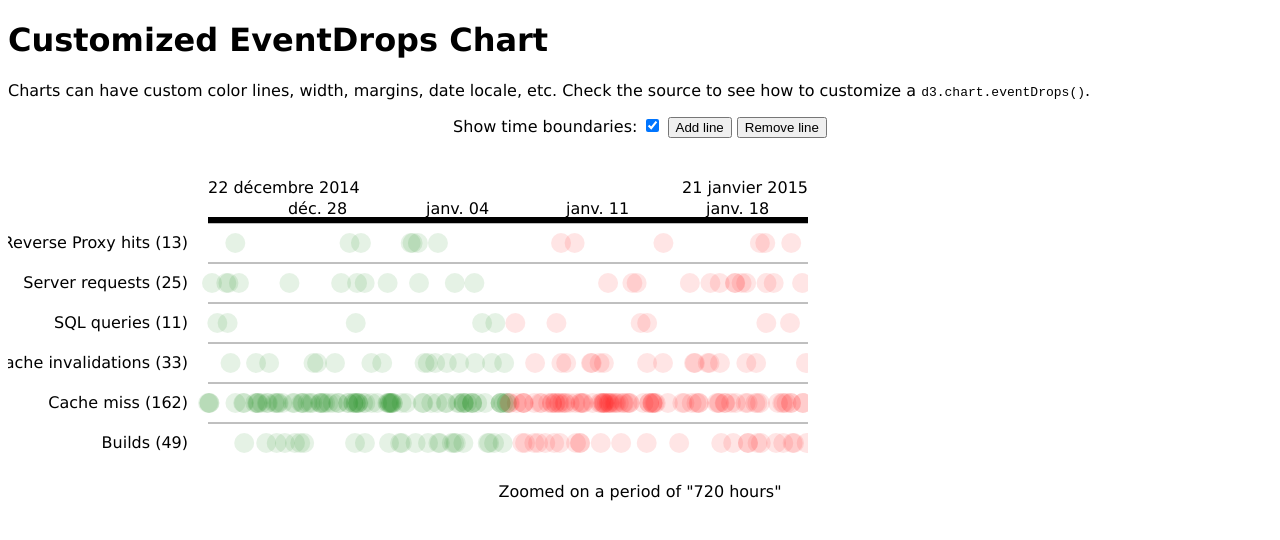
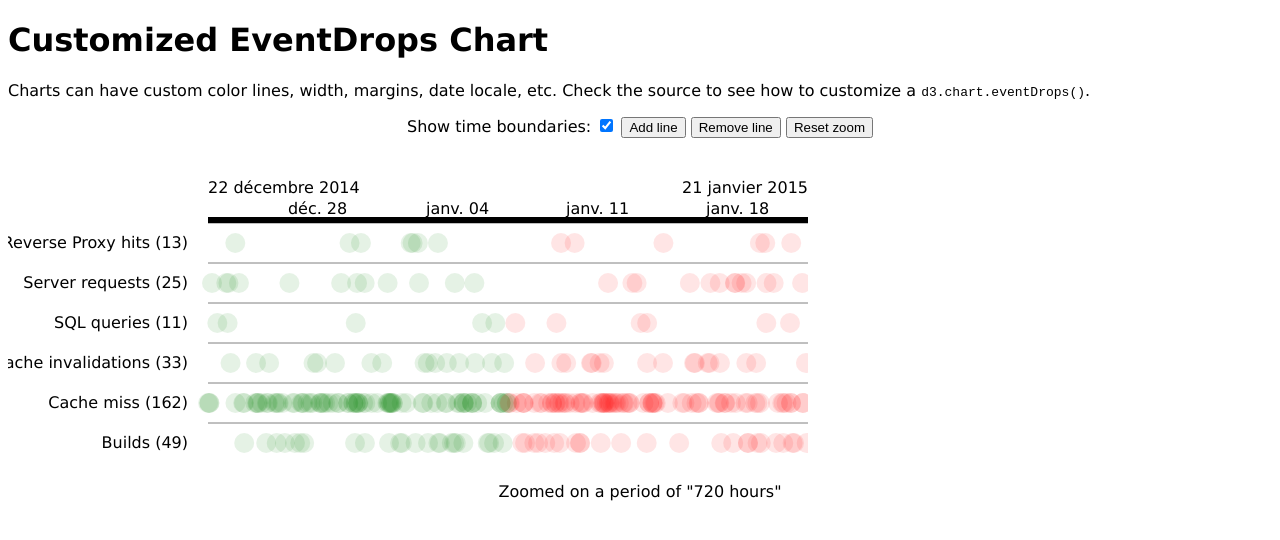
Before and after one commit to marmelab/EventDrops, a website: page example/custom/index.html in a window 1280 px wide. Drawn offline with nearby package versions, Linux system fonts and the light colour scheme.

Commit message:
add reset zoom button in example

```diff
--- a/example/custom/index.html
+++ b/example/custom/index.html
@@ -17,6 +17,7 @@
             <input name="delimiter" type="checkbox" checked="true" onchange="updateDelimiter()">
             <button onclick="addLine()">Add line</button>
             <button onclick="removeLine()">Remove line</button>
+            <button onclick="graph(element)">Reset zoom</button>
         </div>
         <div id="chart_placeholder"></div>
         <div style="text-align: center" id="legend"></div>
```
